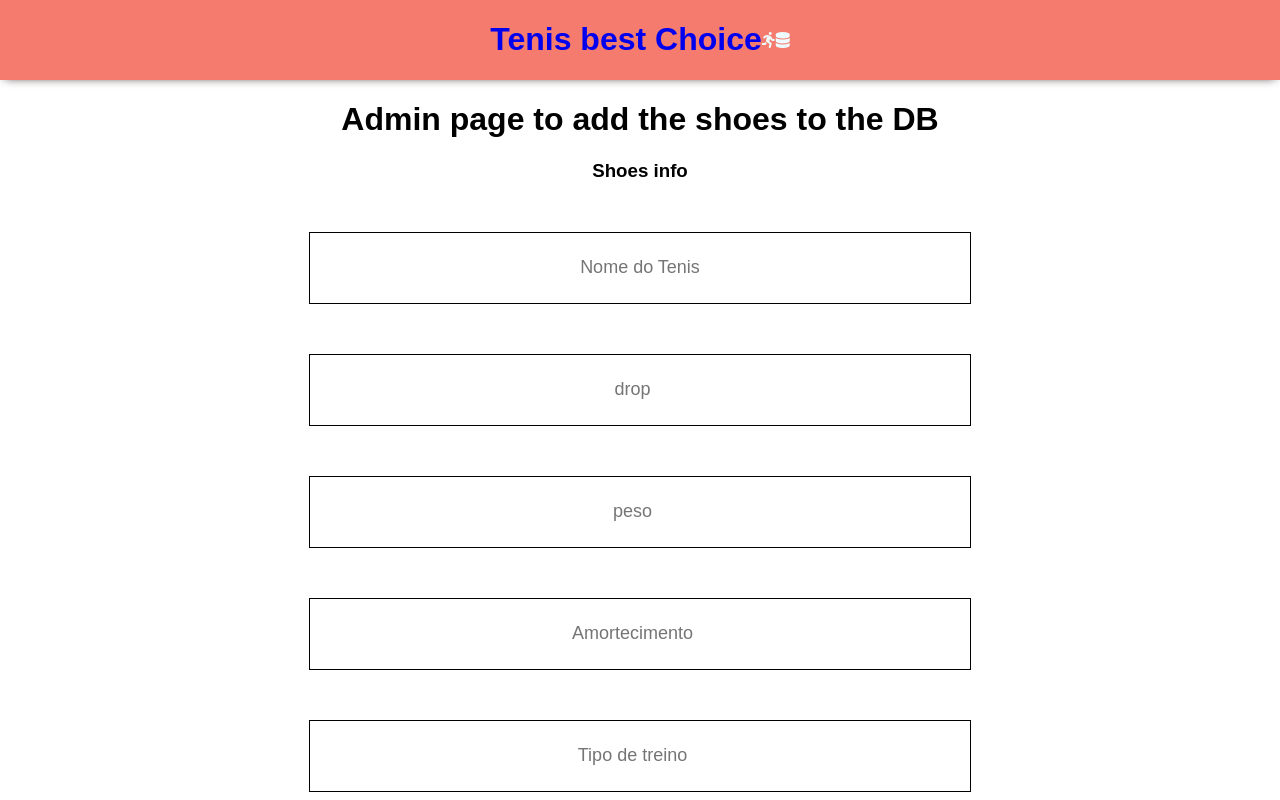
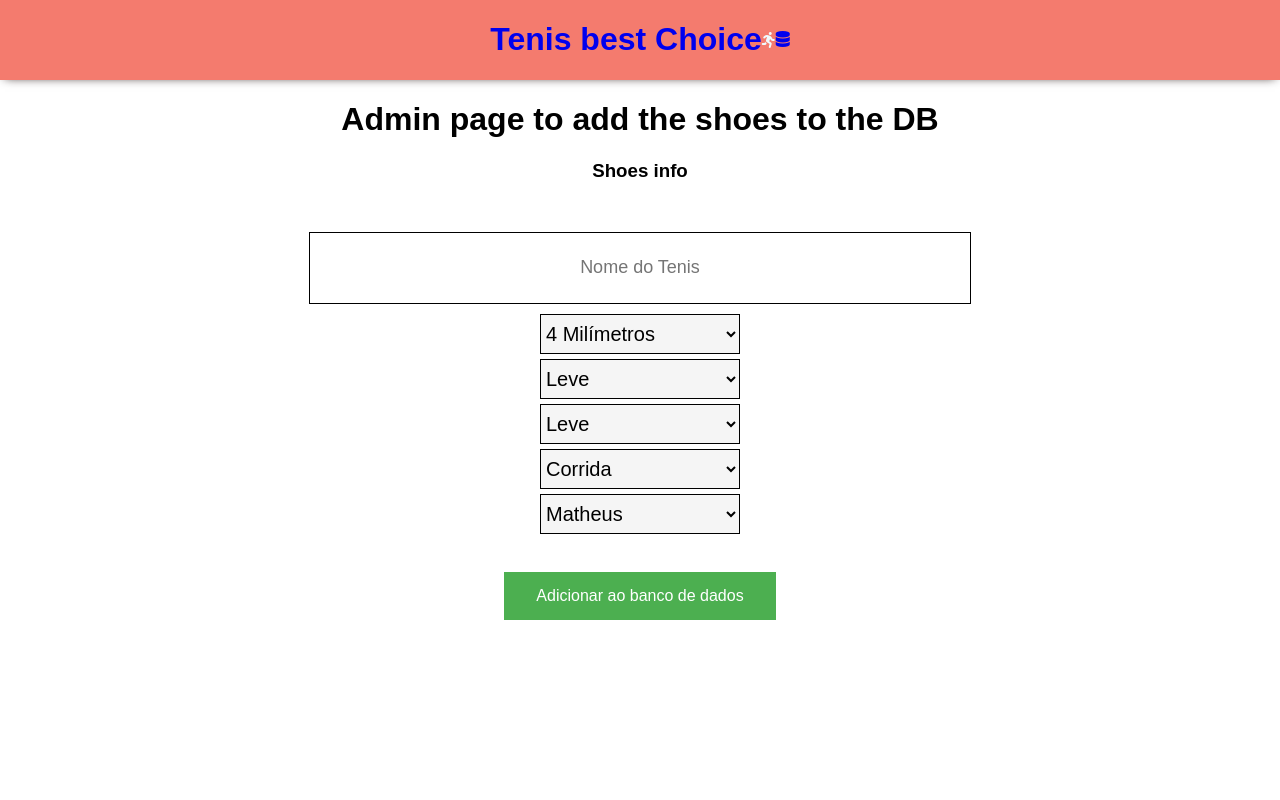
Before and after one commit to fmatheus7/tenisbestchoice, a React (Create React App) app: page /AddItem in a window 1280 px wide. Shown: the top 800 px of the page. Built offline with nearby package versions, Linux system fonts and the light colour scheme.

Commit message:
finished the admin page and others features

```diff
--- a/src/App.js
+++ b/src/App.js
@@ -1,6 +1,6 @@
 import React from "react";
 import "./App.css";
-import { Switch, Route } from "react-router-dom";
+import { Switch, Route, Link } from "react-router-dom";
 import Header from "./components/Header/Index";
 import "./styles.css";
 import Admin from './pages/Admin/Admin'
--- a/src/Context.js
+++ b/src/Context.js
@@ -8,7 +8,7 @@
     const [shoes, setShoes] = useState([]);
     const [searchShoe, setSearchShoe] = useState([]);
     const [submitedShoe, setSubmitedShoe] = useState([]);
-
+    const [emailClient, setEmailClient] = useState('');
     //
 
 
@@ -21,6 +21,15 @@
         }));
     };
 
+    // Handle Email Value
+
+    function onEmailChange(e) {
+        const {name, value} = e.target;
+
+        setEmailClient({...emailClient, [name]: value});
+        console.log(emailClient)
+    }
+
     const handleSearchChange = (e) => {
         const { name, value } = e.target;
         setSearchShoe((prevState) => ({
@@ -29,7 +38,6 @@
         }))
         console.log(searchShoe);
     };
-
 
     function onSubmit(e) {  // add items to the DB (admin)
         e.preventDefault();
@@ -56,7 +64,7 @@
 
     //
     return (
-      <Context.Provider value={{ handleChange, onSubmit, searchSubmit, handleSearchChange }}>
+      <Context.Provider value={{ handleChange, onSubmit, searchSubmit, handleSearchChange, onEmailChange }}>
         {children}
       </Context.Provider>
     );
--- a/src/components/Header/Index.js
+++ b/src/components/Header/Index.js
@@ -8,9 +8,10 @@
       <Link to="/">
         <h1>Tenis best Choice</h1>
       </Link>
-
       <i className="fas fa-running" />
-      <i className="fas fa-database" />
+      <Link to="/AddItem">
+        <i className="fas fa-database" />
+      </Link>
 
     </header>
   );
--- a/src/pages/Admin/Admin.js
+++ b/src/pages/Admin/Admin.js
@@ -1,60 +1,78 @@
-import React, { useContext } from "react";
-import Input from "../../components/Input";
-import { Context } from "../../Context";
+import React, { useContext, useState } from "react";
+import firebase from "../../utils/Firebase"
 import "./styles.css"
 
 export default function Admin() {
-  const { onSubmit } = useContext(Context);
+
+  const initalValue = [{
+    shoe: '',
+    drop: 0,
+    weight: '',
+    damping: '',
+    training: '',
+    addedby: ''
+  }]
+
+  const [values, setValues] = useState(initalValue);
+
+  function onSubmit(e) {  // add items to the DB (admin)
+    e.preventDefault();
+        firebase
+        .firestore()
+        .collection('Tenis')
+        .add({ values })
+        .then(() => {
+            setValues(initalValue);
+        });
+}
+
+  function onChange(e) {
+    const { name, value } = e.target;
+    setValues({...values, [name]: value})
+    console.log(values)
+  }
 
   return (
     <div className="admin-container">
       <h1>Admin page to add the shoes to the DB</h1>
       <h3>Shoes info</h3>
       <form onSubmit={onSubmit} className="Admin-container">
-        <Input
-          type="text"
-          min="1"
-          nax="20"
-          placeholder="Nome do Tenis"
-          name="name"
-        />
-        <Input
-          type="number"
-          min="4"
-          max="12"
-          placeholder="drop"
-          name="drop"
-        />
-        <Input
-          type="number"
-          placeholder="peso"
-          name="peso"
-        />
-        <Input
-          type="number"
-          min="1"
-          max="3"
-          name="amortecimento"
-          placeholder="Amortecimento"
-        />
-        <Input
-          type="number"
-          min="1"
-          max="3"
-          name="treino"
-          placeholder="Tipo de treino"
-        />
-        <Input type="submit" value="Submit" />
+        <input type="text" minLength="1" maxLength="25" placeholder="Nome do Tenis" name="shoe" onChange={onChange} id="shoe" required />
+
+        <select onChange={onChange} name="drop">
+          <option value="4">4 Milímetros</option>
+          <option value="6">6 Milímetros</option>
+          <option value="8">8 Milímetros</option>
+          <option value="10">10 Milímetros</option>
+          <option value="12">12 MMilímetros</option>
+        </select>
+
+        <select onChange={onChange} name="weight">
+          <option value="leve">Leve</option>
+          <option value="medio">Médio</option>
+          <option value="pesado">Pesado</option>
+        </select>
+
+        <select onChange={onChange} name="damping">
+          <option value="leve">Leve</option>
+          <option value="macio">Macio</option>
+          <option value="extramacio">Extra Macio</option>
+        </select>
+
+        <select onChange={onChange} name="training">
+          <option value="running">Corrida</option>
+          <option value="rodagem">Rodagem</option>
+          <option value="competição">Competição</option>
+        </select>
+
+        <select onChange={onChange} name="addedby" required>
+          <option value="matheus">Matheus</option>
+          <option value="paulo">Paulo</option>
+        </select>
+        <br />
+
+        <button type="submit">Adicionar ao banco de dados</button>
       </form>
-
-      <h4>Guide to add a shoe</h4>
-      <ul>
-        <li />
-        Teste
-        <li />
-        teste 2
-        <li />
-      </ul>
     </div>
 
   );
--- a/src/pages/Admin/styles.css
+++ b/src/pages/Admin/styles.css
@@ -33,3 +33,15 @@
     text-align: center;
     align-self: center;
 }
+
+select {
+    margin: 5px 5px;
+    display: flex;
+    justify-content: center;
+    justify-items: center;
+    flex-wrap: wrap;
+    align-items: center;
+    margin-left: auto;
+    margin-right: auto;
+    padding: 1px;
+}
--- a/src/pages/Home/Home.jsx
+++ b/src/pages/Home/Home.jsx
@@ -3,11 +3,11 @@
 import Input from "../../components/Input";
 import "./styles.css"
 import { Context } from "../../Context";
-
+import { Link } from "react-router-dom"
 
 export default function Welcome({ name }) {
     const imgurl = "https://www.bigstockphoto.com/images/homepage/module-6.jpg";
-    const {onSubmit, handleChange} = useContext(Context)
+    const {onSubmit, onEmailChange} = useContext(Context)
 
     return (
       <div className="title">
@@ -20,9 +20,13 @@
         <div className="subscription">
           <h2>Começe agora a ultilizar nossos serviços!</h2>
           <form onSubmit={onSubmit}>
-            <Input type="text" placeholder="Digite seu e-mail" name="email" onChange={handleChange} />
-            <button type="submit">Registrar</button>
+            <input type="text" placeholder="Digite seu e-mail" name="email" onChange={onEmailChange} />
+            <Link to="Search">
+              <button type="submit">Registrar</button>
+            </Link>
           </form>
+
+
         </div>
       </div>
     );
--- a/src/pages/Search/Index.js
+++ b/src/pages/Search/Index.js
@@ -47,6 +47,7 @@
             <option value="tiro">Tiro</option>
             <option value="competicao">Competição</option>
           </select>
+          <input type="email" required size="30" />
           <br />
           <button type="submit" value="submit">Pesquisar</button>
 
--- a/src/pages/Shoes/Index.js
+++ b/src/pages/Shoes/Index.js
@@ -21,30 +21,18 @@
 
   }, [])
 
+  const shoeList = tenis.map(shoe => {
+    return (
+      <ul>
+        <li>{shoe.values.shoe}</li>
+      </ul>
+    )
+  })
+
   return (
     <div className="Shoes-Container">
-      {tenis.map(item => (
-        <ul key={item.shoes.name}>
-          {item.shoes.name}
-          <li>
-            {item.shoes.treino}
-            Tipo de treino
-            {' '}
-          </li>
-          <li>
-            {item.shoes.amortecimento}
-            amortecimento
-          </li>
-          <li>
-            {item.shoes.drop}
-            drop
-          </li>
-          <li>
-            {item.shoes.peso}
-            peso
-          </li>
-        </ul>
-       ))}
+      {shoeList}
     </div>
+
   );
 }
```
